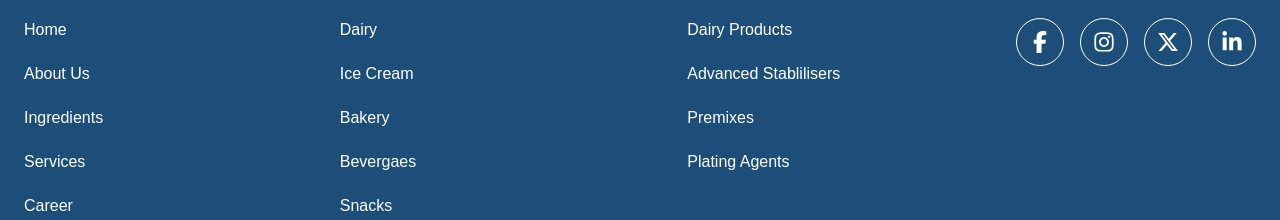
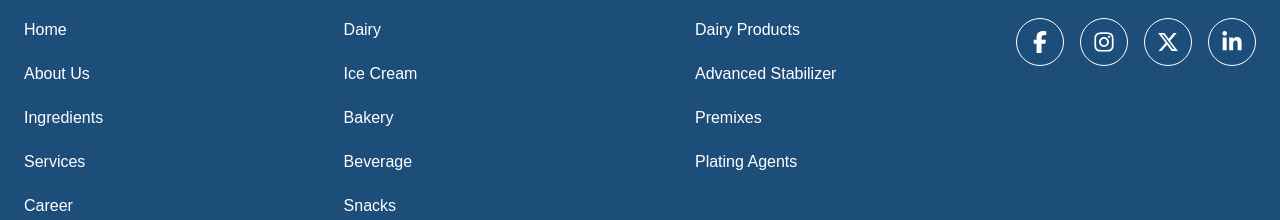
Before and after one commit to sanjaySSPL/SheekharWebsite, a Next.js app: page /career in a window 1280 px wide. Shown: the part 1894-2114 px from the top of the page. Built offline with nearby package versions, Linux system fonts and the light colour scheme; no server answers.

Commit message:
feat : added few

```diff
--- a/app/(pages)/Footer.jsx
+++ b/app/(pages)/Footer.jsx
@@ -11,7 +11,7 @@ const quickLinks = [
 
 const products = [
   { label: 'Dairy Products', href: '/products/dairy-ingredients' },
-  { label: 'Advanced Stablilisers', href: '/products/advance-stabilizers' },
+  { label: 'Advanced Stabilizer', href: '/products/advance-stabilizers' },
   { label: 'Premixes', href: '/products/premixes'},
   { label: 'Plating Agents', href: '/products/plating-agents' },
 ];
@@ -21,7 +21,7 @@ const industry = [
   { label: 'Ice Cream', href: '/products' },
   { label: 'Bakery', href: '/products' },
   // { label: 'Processed Foods', href: '#' },
-  { label: 'Bevergaes', href: '#' },
+  { label: 'Beverage', href: '#' },
   { label: 'Snacks', href: '#' },
   // { label: 'More', href: '#' },
 ];
@@ -79,7 +79,7 @@ function Footer() {
             <a href="#" className="rounded-full border border-white p-3 text-white hover:bg-white hover:text-[#1E164B] transition-colors"><FaFacebookF size={22} /></a>
             <a href="#" className="rounded-full border border-white p-3 text-white hover:bg-white hover:text-[#1E164B] transition-colors"><FaInstagram size={22} /></a>
             <a href="#" className="rounded-full border border-white p-3 text-white hover:bg-white hover:text-[#1E164B] transition-colors"><FaXTwitter size={22} /></a>
-            <a href="#" className="rounded-full border border-white p-3 text-white hover:bg-white hover:text-[#1E164B] transition-colors"><FaLinkedinIn size={22} /></a>
+            <a href="https://www.linkedin.com/company/sheekharr-ingredients-pvt-ltd" className="rounded-full border border-white p-3 text-white hover:bg-white hover:text-[#1E164B] transition-colors"><FaLinkedinIn size={22} /></a>
           </div>
         </div>
       </div>
--- a/app/(pages)/HomePages/ProductScroll.jsx
+++ b/app/(pages)/HomePages/ProductScroll.jsx
@@ -58,7 +58,7 @@ function ProductScroll() {
       data_image: 'https://res.cloudinary.com/dipc3ow9z/image/upload/v1751089464/unsplash_5etk9qHwNNE_ttdtbc.svg',
       data_text: 'Creamy texture, neutral base — perfect for customizing savory or cheesy sauces. Built for smooth consistency and coatability',
       data_detailed_link: '',
-      title:'Soy'
+      title:'Creamy Sauce'
     },
   ]
 
```
